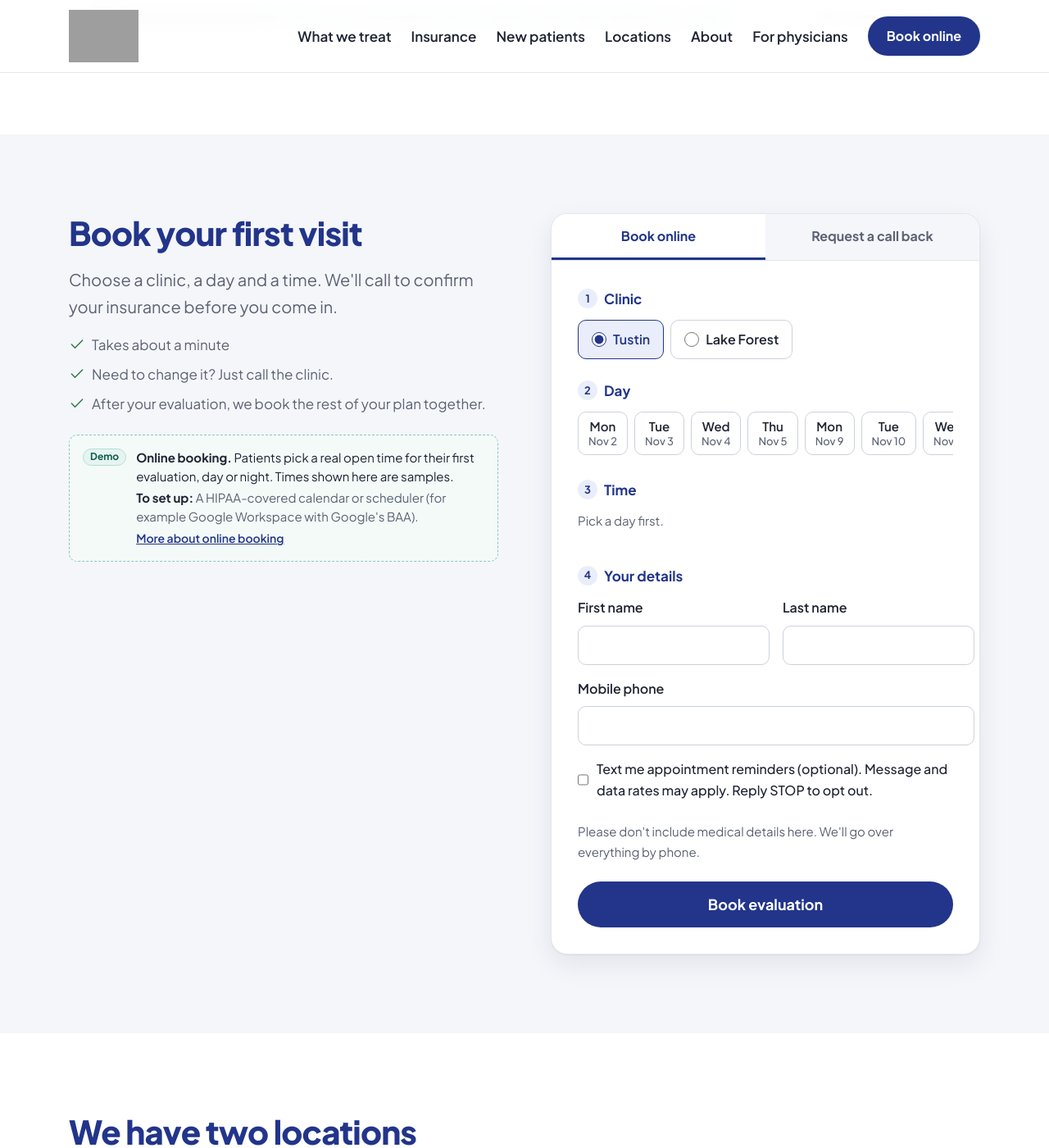
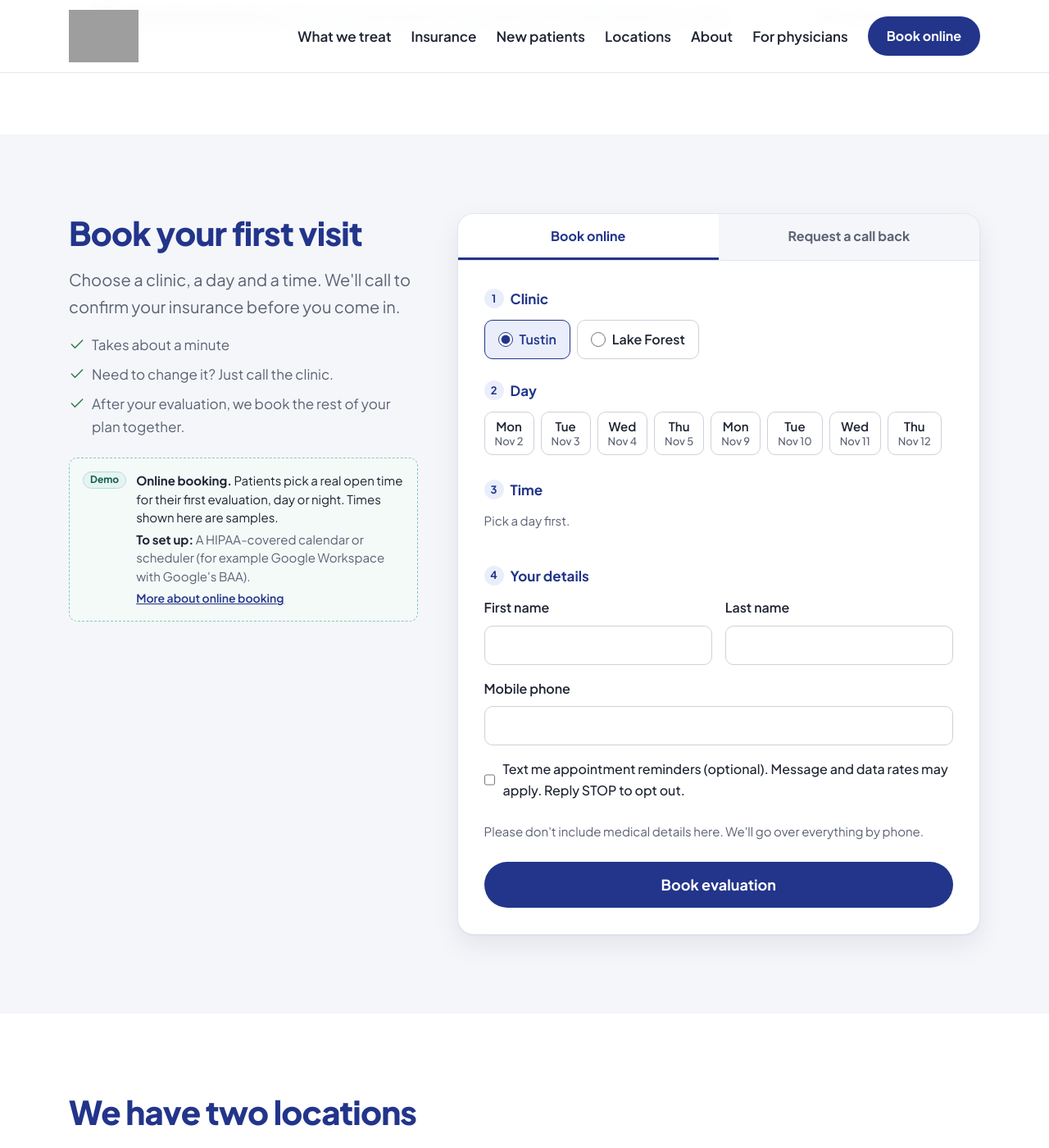
Before and after one commit to ethiopiae/mobilitypt-site, a Jekyll site: the page built from index.html, in a window 1280 px wide and 1400 px high, scrolled down 4136 px. Shown: the whole window at 82% size. Built offline with Jekyll 4.4.1, drawn with Linux system fonts in a browser that asks for light colours.

Commit message:
Wider booking form
Co-Authored-By: Claude Opus 5.5 <noreply@anthropic.com>

```diff
--- a/assets/styles.css
+++ b/assets/styles.css
@@ -499,3 +499,8 @@ progress::-moz-progress-bar { background: var(--navy); }
 }
 
 @media (prefers-reduced-motion: reduce) { html { scroll-behavior: auto; } }
+
+/* Booking: give the form more room */
+.split-top { grid-template-columns: minmax(0, 1fr) minmax(0, 1.5fr); gap: 48px; }
+.chip-grid { grid-template-columns: repeat(auto-fill, minmax(96px, 1fr)); }
+@media (max-width: 1000px) { .split-top { grid-template-columns: 1fr; } }
```
